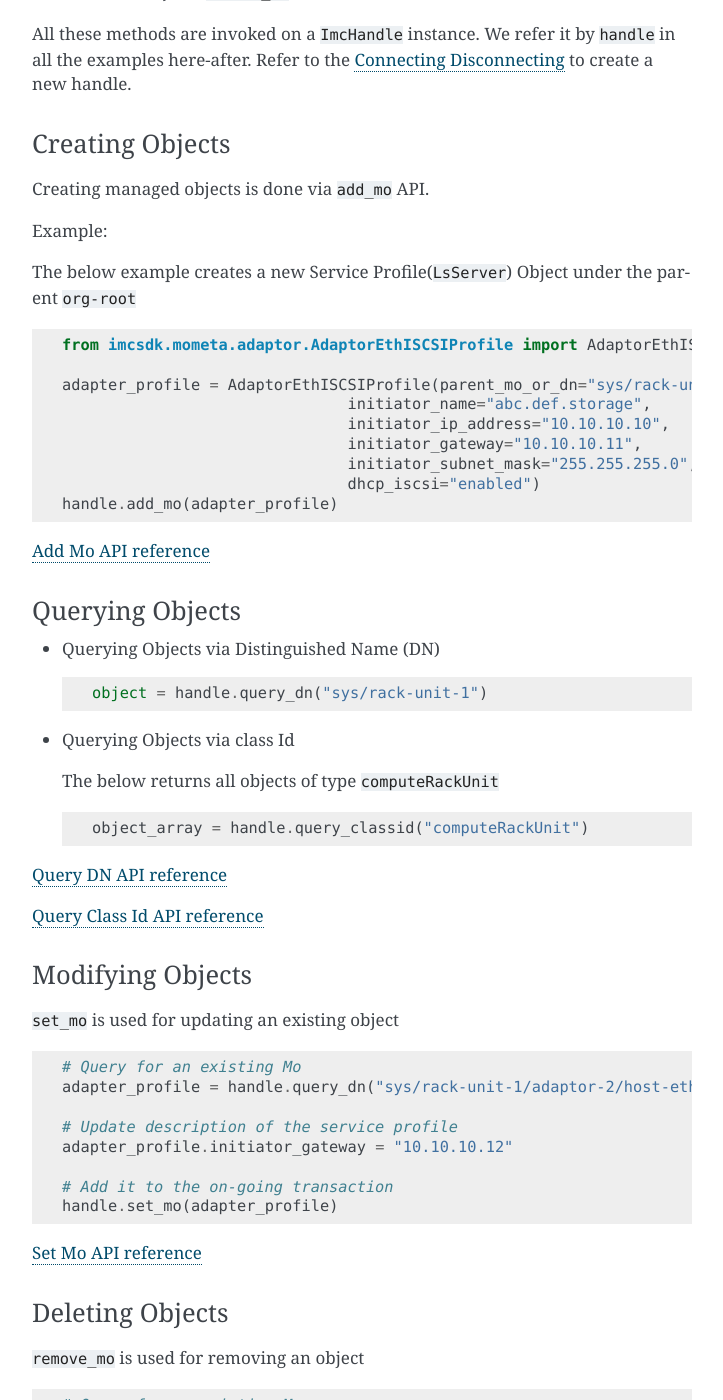
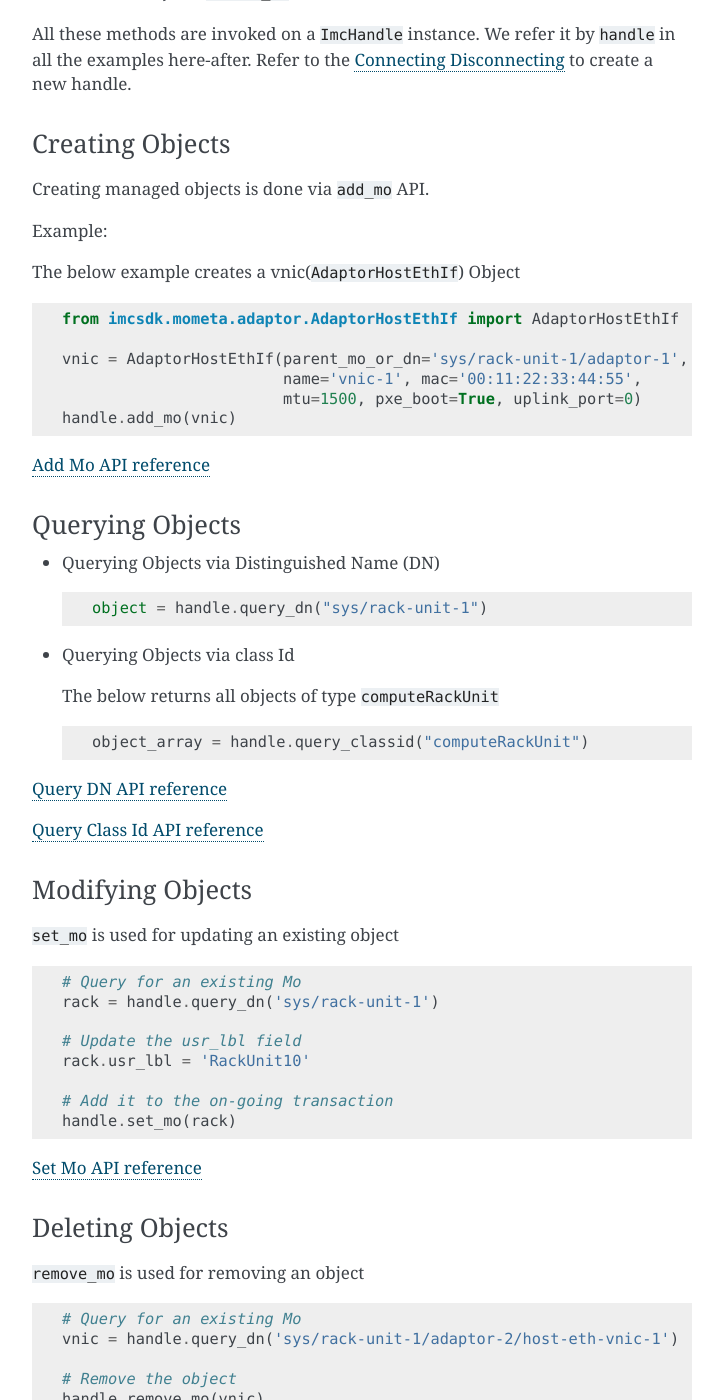
Before and after one commit to CiscoUcs/imcsdk, a Sphinx documentation site: the page built from docs/imcsdk_ug.rst, in a window 1280 px wide and 1400 px high, scrolled down 5361 px. Shown: the whole window, without its empty margins (388-1111 px from the left). Built offline with Sphinx 7.4.7, drawn with Linux system fonts in a browser that asks for light colours; pages that are not in the unit, such as notebooks, are missing from menus; some of the changed text lies outside the part shown.

Commit message:
fixing documentation errors
Signed-off-by: Swapnil Wagh <waghswapnil@gmail.com>

```diff
--- a/docs/imcsdk_ug.rst
+++ b/docs/imcsdk_ug.rst
@@ -117,7 +117,7 @@ The above written Dn is composed of the following Rn:
 
 ::
 
-    topSystem MO: rn=”	s”
+    topSystem MO: rn=”sys”
     computeRackUnit MO: rn=”rack-unit-<id>”
     adaptorUnit MO: rn =”adaptor-<id>”
 
@@ -295,20 +295,16 @@ Creating managed objects is done via ``add_mo`` API.
 
 Example:
 
-The below example creates a new Service Profile(\ ``LsServer``) Object
-under the parent ``org-root``
+The below example creates a vnic(\ ``AdaptorHostEthIf``) Object
 
 ::
 
-    from imcsdk.mometa.adaptor.AdaptorEthISCSIProfile import AdaptorEthISCSIProfile
+    from imcsdk.mometa.adaptor.AdaptorHostEthIf import AdaptorHostEthIf
 
-    adapter_profile = AdaptorEthISCSIProfile(parent_mo_or_dn="sys/rack-unit-1/adaptor-2/host-eth-eth1",
-                                   initiator_name="abc.def.storage",
-                                   initiator_ip_address="10.10.10.10",
-                                   initiator_gateway="10.10.10.11",
-                                   initiator_subnet_mask="255.255.255.0",
-                                   dhcp_iscsi="enabled")
-    handle.add_mo(adapter_profile)
+    vnic = AdaptorHostEthIf(parent_mo_or_dn='sys/rack-unit-1/adaptor-1',
+                            name='vnic-1', mac='00:11:22:33:44:55',
+                            mtu=1500, pxe_boot=True, uplink_port=0)
+    handle.add_mo(vnic)
 
 
 `Add Mo API
@@ -346,13 +342,13 @@ Modifying Objects
 ::
 
     # Query for an existing Mo
-    adapter_profile = handle.query_dn("sys/rack-unit-1/adaptor-2/host-eth-eth1/ethiscsi")
+    rack = handle.query_dn('sys/rack-unit-1')
 
-    # Update description of the service profile
-    adapter_profile.initiator_gateway = "10.10.10.12"
+    # Update the usr_lbl field
+    rack.usr_lbl = 'RackUnit10'
 
     # Add it to the on-going transaction
-    handle.set_mo(adapter_profile)
+    handle.set_mo(rack)
 
 `Set Mo API
 reference <https://ciscoucs.github.io/imcsdk_docs/imcsdk.html?highlight=set_mo#imcsdk.imchandle.ImcHandle.set_mo>`__
@@ -365,10 +361,10 @@ Deleting Objects
 ::
 
     # Query for an existing Mo
-    adapter_profile = handle.query_dn("sys/rack-unit-1/adaptor-2/host-eth-eth1/ethiscsi")
+    vnic = handle.query_dn('sys/rack-unit-1/adaptor-2/host-eth-vnic-1')
 
     # Remove the object
-    handle.remove_mo(adapter_profile)
+    handle.remove_mo(vnic)
 
 
 `Remove Mo API
```
Also changed, not shown: other parts of docs/imcsdk_ug.rst (+1 -1 lines).
